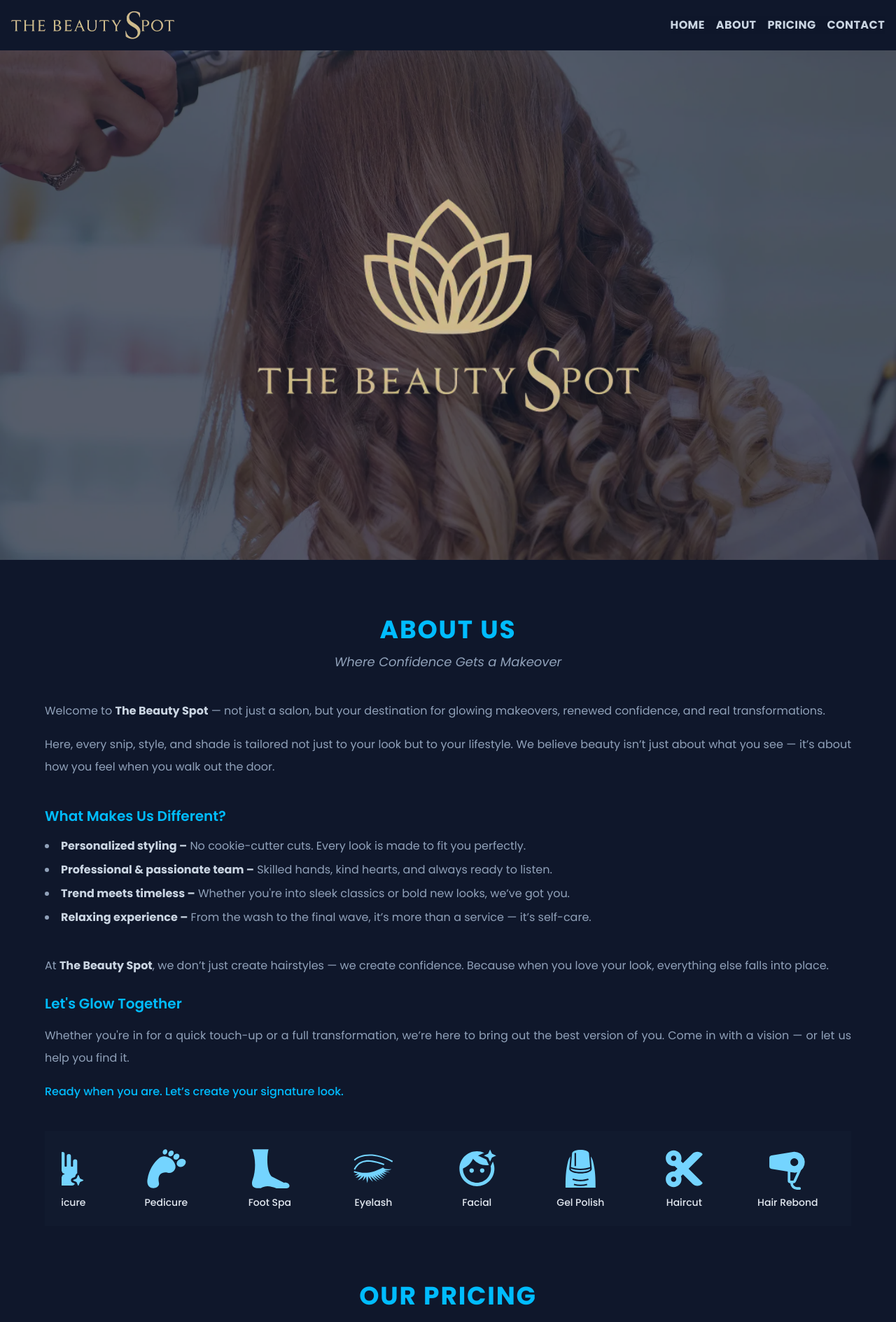
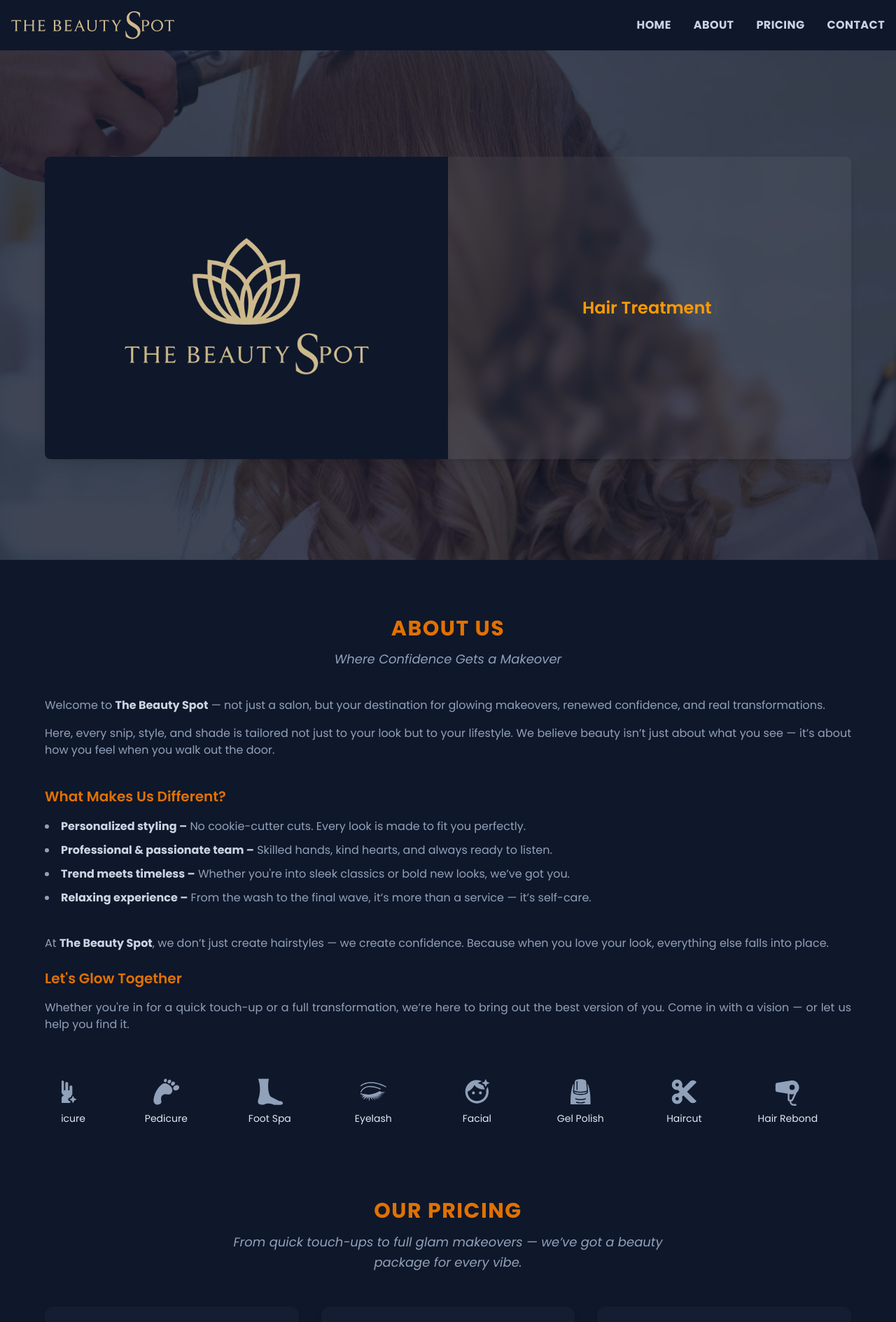
Before and after one commit to yaferdln/tbspot, a React (Vite) app: page / in a window 1280 px wide. Shown: the top 1889 px of the page at 70% size. Built offline with nearby package versions, Linux system fonts and the light colour scheme.

Commit message:
initial commit

```diff
--- a/package.json
+++ b/package.json
@@ -18,6 +18,7 @@
     "react-fast-marquee": "^1.6.5",
     "react-icons": "^5.5.0",
     "react-lazy-load-image-component": "^1.6.3",
+    "react-simple-typewriter": "^5.0.1",
     "swiper": "^11.2.6",
     "tailwindcss": "^4.1.7"
   },
--- a/src/App.jsx
+++ b/src/App.jsx
@@ -20,7 +20,7 @@ const App = () => {
   }, []);
   return (
     <>
-      <div className="bg-slate-900 text-slate-400 overflow-hidden scroll-smooth">
+      <div className="bg-slate-900 text-slate-400 overflow-hidden scroll-smooth leading-relaxed">
         <Navbar />
 
         <Hero />
--- a/src/components/Marquee.jsx
+++ b/src/components/Marquee.jsx
@@ -24,7 +24,7 @@ const services = [
 const SalonMarqueeIcons = () => {
   return (
     <div
-      className="mt-4 bg-slate-800/20 py-6 px-6 overflow-hidden"
+      className="mt-4 bg-slate-900/40 py-6 px-6 overflow-hidden"
       data-aos="zoom-in"
     >
       <Marquee gradient={false} speed={50} autoFill pauseOnHover>
@@ -33,8 +33,8 @@ const SalonMarqueeIcons = () => {
             key={index}
             className="mx-6 flex flex-col items-center justify-center min-w-[100px] text-center"
           >
-            <service.icon size={60} className="text-sky-300 mb-2" />
-            <p className="text-slate-200 text-sm font-medium whitespace-nowrap">
+            <service.icon size={40} className="text-slate-400 mb-2" />
+            <p className="text-xs md:text-sm text-slate-200  whitespace-nowrap">
               {service.label}
             </p>
           </div>
--- a/src/components/Navbar.jsx
+++ b/src/components/Navbar.jsx
@@ -1,10 +1,13 @@
 import { useState } from "react";
+import { HiMenu, HiX } from "react-icons/hi";
+import navLinks from "../constants/navLinks";
 
 const Navbar = () => {
   const [isOpen, setIsOpen] = useState(false);
 
   return (
     <nav className="fixed top-0 left-0 right-0 z-50 flex items-center justify-between p-4 bg-slate-900 text-slate-300">
+      {/* Logo */}
       <div className="flex items-center">
         <img
           src="/tbspot_navlogo.webp"
@@ -15,25 +18,45 @@ const Navbar = () => {
 
       {/* Mobile Menu Toggle */}
       <button
-        className="md:hidden p-2 text-slate-300"
+        className="md:hidden p-2 text-slate-300 z-50"
         onClick={() => setIsOpen(!isOpen)}
+        aria-label="Toggle menu"
       >
-        ☰
+        {isOpen ? <HiX size={28} /> : <HiMenu size={28} />}
       </button>
 
-      {/* Navigation Links */}
+      {/* Desktop Nav Links */}
+      <ul className="hidden md:flex md:items-center md:space-x-8">
+        {navLinks.map((link) => (
+          <li key={link.name}>
+            <a
+              href={link.href}
+              className="text-base hover:text-amber-600 uppercase tracking-wide font-bold"
+            >
+              {link.name}
+            </a>
+          </li>
+        ))}
+      </ul>
+
+      {/* Mobile Nav Links */}
       <ul
-        className={`absolute top-14 left-0 right-0 bg-slate-900/90 md:static md:flex md:space-x-4 md:p-0 transition-all duration-300 ease-in-out ${
-          isOpen ? "block p-4 space-y-4 shadow-lg" : "hidden"
-        }`}
+        className={`fixed top-0 left-0 w-full h-full bg-slate-900 z-40 flex flex-col items-center justify-center space-y-6
+          transition-all duration-300 ease-in-out md:hidden
+          ${
+            isOpen
+              ? "opacity-100 translate-y-0 pointer-events-auto"
+              : "opacity-0 -translate-y-full pointer-events-none"
+          }`}
       >
-        {["Home", "About", "Pricing", "Contact"].map((item, index) => (
-          <li key={index}>
+        {navLinks.map((link) => (
+          <li key={link.name}>
             <a
-              href={`#${item.toLowerCase()}`}
-              className="hover:text-sky-400 block uppercase tracking-wide leading-relaxed font-bold text-center md:text-left"
+              href={link.href}
+              className="text-2xl hover:text-amber-600 uppercase tracking-wide font-bold"
+              onClick={() => setIsOpen(false)}
             >
-              {item}
+              {link.name}
             </a>
           </li>
         ))}
--- a/src/components/SocialIcons.jsx
+++ b/src/components/SocialIcons.jsx
@@ -25,7 +25,7 @@ const SocialIcons = () => {
   ];
 
   return (
-    <div className="flex justify-center gap-6 pt-4 text-slate-300 text-2xl">
+    <div className="flex justify-start gap-6 pt-4 text-slate-300 text-2xl">
       {socials.map(({ href, label, icon }) => (
         <a
           key={label}
@@ -33,7 +33,7 @@ const SocialIcons = () => {
           target="_blank"
           rel="noopener noreferrer"
           aria-label={label}
-          className="transition-colors duration-300 hover:text-sky-400 hover:scale-110"
+          className="transition-colors duration-300 hover:text-amber-600 hover:scale-110"
           style={{ display: "inline-flex" }} // ensure icon scales nicely
         >
           {icon}
--- /dev/null
+++ b/src/constants/navLinks.js
@@ -0,0 +1,8 @@
+const navLinks = [
+  { name: "Home", href: "#home" },
+  { name: "About", href: "#about" },
+  { name: "Pricing", href: "#pricing" },
+  { name: "Contact", href: "#contact" },
+];
+
+export default navLinks;
--- a/src/sections/About.jsx
+++ b/src/sections/About.jsx
@@ -6,10 +6,10 @@ const About = () => {
       <div className="max-w-6xl mx-auto space-y-10">
         {/* Heading */}
         <div className="text-center space-y-3" data-aos="fade-up">
-          <h2 className="text-3xl sm:text-4xl font-bold text-sky-400 uppercase tracking-wider">
+          <h2 className="text-xl sm:text-3xl font-bold text-amber-600 uppercase tracking-wider">
             About Us
           </h2>
-          <p className="text-base sm:text-lg italic text-slate-400">
+          <p className="text-sm sm:text-lg italic text-slate-400">
             Where Confidence Gets a Makeover
           </p>
         </div>
@@ -19,13 +19,15 @@ const About = () => {
           className="space-y-4 text-slate-400 text-justify leading-loose"
           data-aos="fade-up"
         >
-          <p>
+          <p className="text-sm md:text-base">
             Welcome to{" "}
-            <strong className="text-slate-300">The Beauty Spot</strong> — not
-            just a salon, but your destination for glowing makeovers, renewed
-            confidence, and real transformations.
+            <strong className="text-sm md:text-base text-slate-300">
+              The Beauty Spot
+            </strong>{" "}
+            — not just a salon, but your destination for glowing makeovers,
+            renewed confidence, and real transformations.
           </p>
-          <p>
+          <p className="text-sm md:text-base">
             Here, every snip, style, and shade is tailored not just to your look
             but to your lifestyle. We believe beauty isn’t just about what you
             see — it’s about how you feel when you walk out the door.
@@ -34,10 +36,10 @@ const About = () => {
 
         {/* What Makes Us Different */}
         <div className="space-y-4" data-aos="fade-up">
-          <h3 className="text-lg sm:text-xl font-semibold text-sky-400">
+          <h3 className="text-lg sm:text-xl font-semibold text-amber-600">
             What Makes Us Different?
           </h3>
-          <ul className="list-disc list-inside space-y-2 text-base text-slate-400 leading-relaxed">
+          <ul className="list-disc list-inside space-y-2 text-sm md:text-base text-slate-400 leading-relaxed">
             <li>
               <strong className="text-slate-300">Personalized styling –</strong>{" "}
               No cookie-cutter cuts. Every look is made to fit you perfectly.
@@ -63,25 +65,25 @@ const About = () => {
 
         {/* Outro Paragraph */}
         <div
-          className="space-y-4 text-base text-slate-400 text-justify leading-loose"
+          className="space-y-4 text-sm md:text-base text-samber-600 text-justify leading-loose"
           data-aos="fade-up"
         >
-          <p>
-            At <strong className="text-slate-300">The Beauty Spot</strong>, we
-            don’t just create hairstyles — we create confidence. Because when
-            you love your look, everything else falls into place.
+          <p className="text-sm md:text-base">
+            At{" "}
+            <strong className="text-sm md:text-base text-slate-300">
+              The Beauty Spot
+            </strong>
+            , we don’t just create hairstyles — we create confidence. Because
+            when you love your look, everything else falls into place.
           </p>
 
-          <h3 className="text-lg sm:text-xl font-semibold text-sky-400 mt-6">
+          <h3 className="text-lg sm:text-xl font-semibold text-amber-600 mt-6">
             Let's Glow Together
           </h3>
-          <p>
+          <p className="text-sm md:text-base">
             Whether you're in for a quick touch-up or a full transformation,
             we’re here to bring out the best version of you. Come in with a
             vision — or let us help you find it.
-          </p>
-          <p className="font-medium text-sky-400">
-            Ready when you are. Let’s create your signature look.
           </p>
         </div>
 
--- a/src/sections/Hero.jsx
+++ b/src/sections/Hero.jsx
@@ -1,53 +1,64 @@
-import tbspotLogo from "/tbspot_logo.webp"; // Adjust path as needed
-import heroImage from "/images/pexels-enginakyurt-3065209.webp"; // Adjust path as needed
+import { Typewriter } from "react-simple-typewriter";
+import tbspotLogo from "/tbspot_logo.webp";
+import heroImage from "/images/pexels-enginakyurt-3065209.webp";
 
-const Hero = () => {
-  return (
-    <section style={heroSectionStyle}>
-      {/* Background image with reduced opacity */}
-      <img src={heroImage} alt="Spa background" style={heroImageStyle} />
+const Hero = () => (
+  <section className="relative w-full h-screen flex items-center justify-center pt-20 overflow-hidden">
+    {/* Background image */}
+    <img
+      src={heroImage}
+      alt="Spa background"
+      className="absolute inset-0 w-full h-full object-cover opacity-20 z-0"
+    />
 
-      {/* Overlayed Logo (transparent background makes this work well) */}
-      <img
-        src={tbspotLogo}
-        alt="The Beauty Spot Logo"
-        style={overlayLogoStyle}
-      />
-    </section>
-  );
-};
+    {/* Content Wrapper */}
+    <div className="relative z-10 grid grid-cols-1 md:grid-cols-2 w-11/12 max-w-6xl bg-white/5 rounded-lg shadow-lg overflow-hidden backdrop-blur-sm">
+      {/* Left: Logo with background */}
+      <div className="bg-slate-900 flex items-center justify-center p-6">
+        <img
+          src={tbspotLogo}
+          alt="The Beauty Spot Logo"
+          className="w-4/5 max-w-sm"
+        />
+      </div>
 
-// Inline Styles
-const heroSectionStyle = {
-  position: "relative",
-  width: "100%",
-  height: "100vh", // Full viewport height
-  paddingTop: "80px", // Original pt-20, if still desired for overall layout offset
-  display: "flex", // Use flexbox for centering
-  alignItems: "center", // Center vertically
-  justifyContent: "center", // Center horizontally
-  overflow: "hidden", // Hide overflow if image is larger
-};
-
-const heroImageStyle = {
-  position: "absolute", // Position absolutely to cover the section
-  top: 0,
-  left: 0,
-  width: "100%",
-  height: "100%",
-  objectFit: "cover", // Cover the entire area
-  opacity: 0.3, // Reduced opacity (e.g., 30%). Adjust this value!
-  zIndex: 0, // Ensure it's behind the logo
-};
-
-const overlayLogoStyle = {
-  position: "relative", // Position relative to be on top of the absolute background
-  zIndex: 1, // Ensure it's on top
-  width: "80%", // Make the logo large, 80% of its parent's width
-  maxWidth: "600px", // Optional: Set a max-width so it doesn't get too huge on very wide screens
-  height: "auto", // Maintain aspect ratio
-  display: "block", // Ensures proper sizing and centering
-  // The flexbox on the parent `heroSectionStyle` will handle the centering
-};
+      {/* Right: Typewriter */}
+      <div className="flex items-center justify-center p-6">
+        <p className="text-xl md:text-2xl font-semibold text-amber-500 text-center">
+          <Typewriter
+            words={[
+              "Haircut",
+              "Hair Color",
+              "Hair Rebond",
+              "Hair Treatment",
+              "Blow Dry",
+              "Highlights",
+              "Gel Polish",
+              "Manicure",
+              "Pedicure",
+              "Foot Spa",
+              "Facial",
+              "Massage",
+              "Eyebrow Threading",
+              "Lash Lift",
+              "Lash Extensions",
+              "Makeup Services",
+              "Underarm Wax",
+              "Leg Wax",
+              "Diamond Peel",
+              "Book Your Appointment Today",
+            ]}
+            loop
+            cursor
+            cursorStyle="|"
+            typeSpeed={40}
+            deleteSpeed={40}
+            delaySpeed={1000}
+          />
+        </p>
+      </div>
+    </div>
+  </section>
+);
 
 export default Hero;
--- a/src/sections/Pricing.jsx
+++ b/src/sections/Pricing.jsx
@@ -2,10 +2,10 @@ const Pricing = () => {
   return (
     <section id="pricing" className="min-h-screen pt-20 px-4 sm:px-6">
       <div className="max-w-6xl mx-auto mb-12 text-center" data-aos="fade-up">
-        <h2 className="text-3xl sm:text-4xl font-bold text-sky-400 uppercase tracking-wider mb-3">
+        <h2 className="text-xl sm:text-3xl font-bold text-amber-600 uppercase tracking-wider mb-3">
           Our Pricing
         </h2>
-        <p className="text-base sm:text-lg leading-relaxed tracking-normal text-slate-400 max-w-2xl mx-auto italic">
+        <p className="text-sm sm:text-lg leading-relaxed tracking-normal text-slate-400 max-w-2xl mx-auto italic">
           From quick touch-ups to full glam makeovers — we’ve got a beauty
           package for every vibe.
         </p>
@@ -23,27 +23,27 @@ const Pricing = () => {
           <ul className="text-slate-400 space-y-2 text-sm sm:text-base leading-relaxed tracking-normal text-left">
             <li className="flex justify-between">
               <span>Haircut</span>
-              <span className="text-sky-400">₱99</span>
+              <span className="text-amber-600">₱99</span>
             </li>
             <li className="flex justify-between">
               <span>Rebond</span>
-              <span className="text-sky-400">₱999</span>
+              <span className="text-amber-600">₱999</span>
             </li>
             <li className="flex justify-between">
               <span>Basic Color</span>
-              <span className="text-sky-400">₱888</span>
+              <span className="text-amber-600">₱888</span>
             </li>
             <li className="flex justify-between">
               <span>Manicure</span>
-              <span className="text-sky-400">₱99</span>
+              <span className="text-amber-600">₱99</span>
             </li>
             <li className="flex justify-between">
               <span>Pedicure</span>
-              <span className="text-sky-400">₱99</span>
+              <span className="text-amber-600">₱99</span>
             </li>
             <li className="flex justify-between">
               <span>Footspa</span>
-              <span className="text-sky-400">₱199</span>
+              <span className="text-amber-600">₱199</span>
             </li>
           </ul>
         </div>
```
Also changed, not shown: src/components/Footer.jsx (+9 -9 lines), src/sections/Contact.jsx (+14 -39 lines), 1 other file (tests, documents, lock files or other folders).
